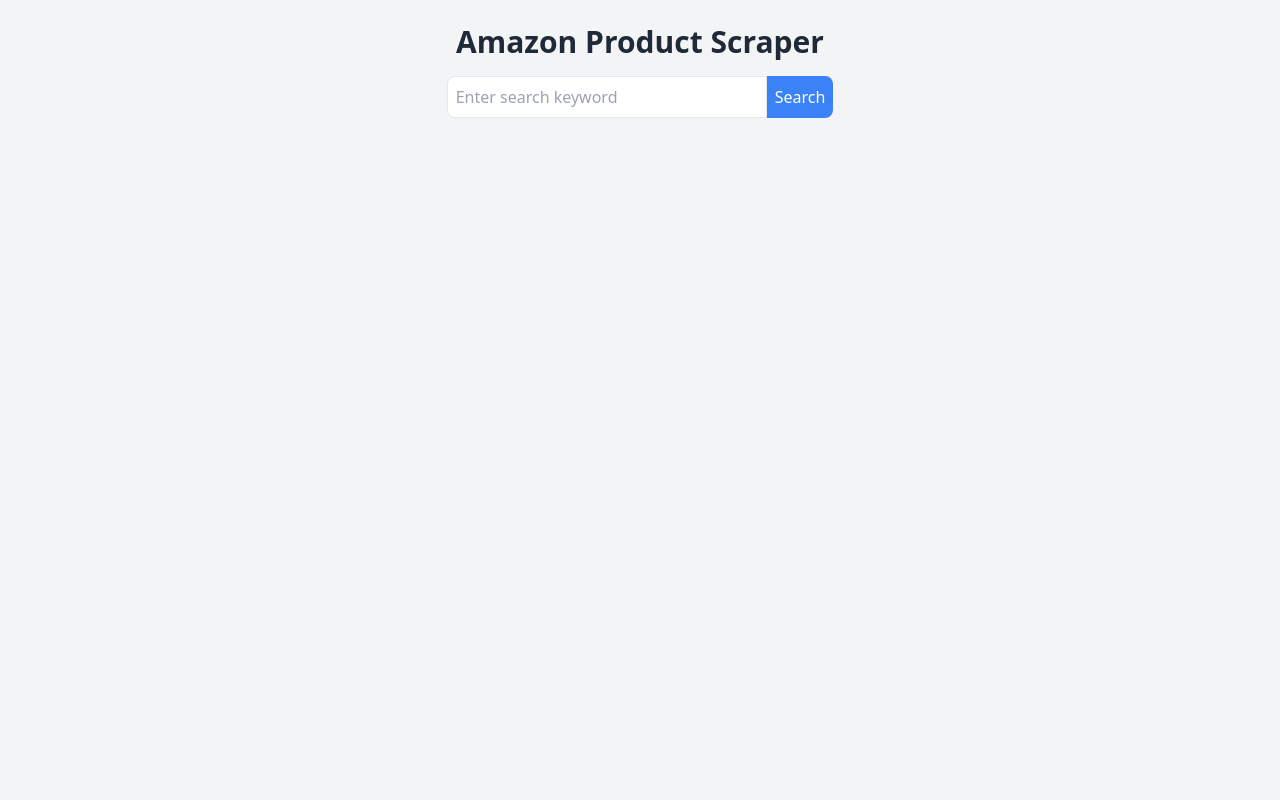
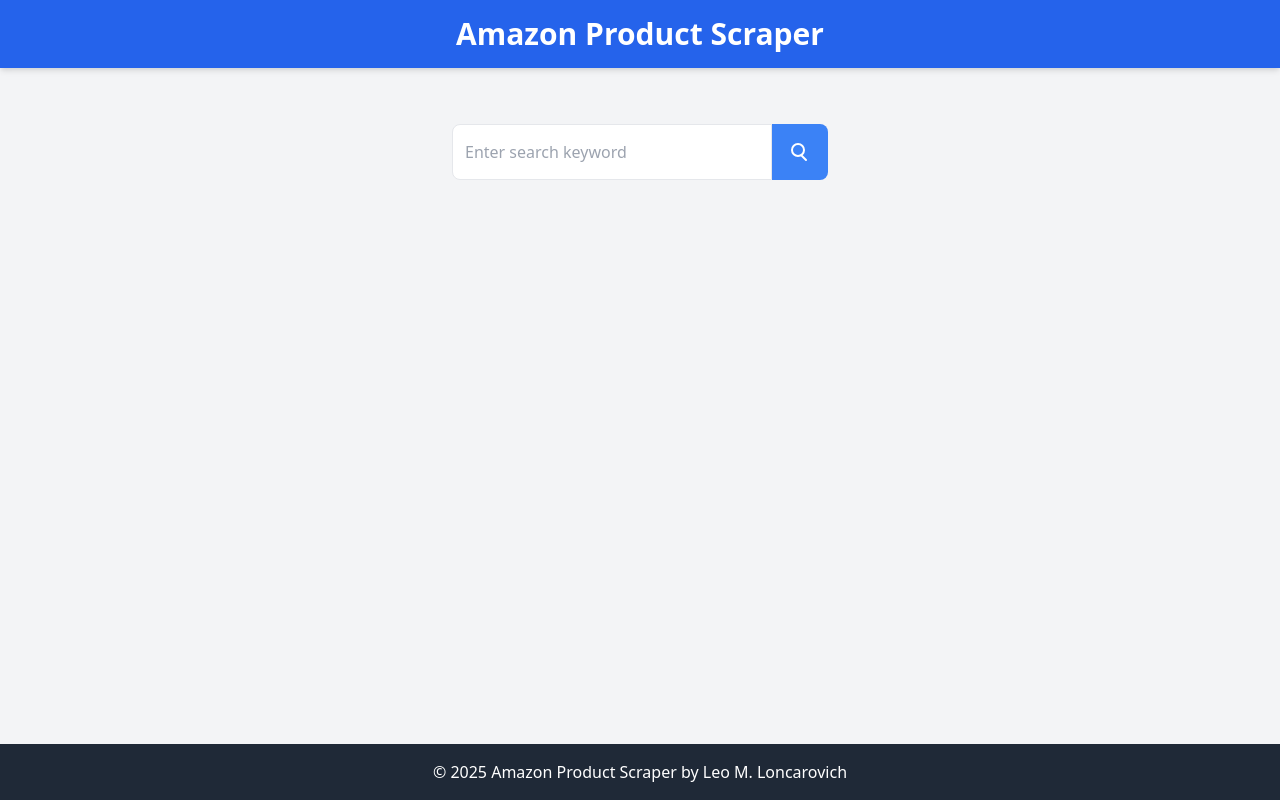
Before and after one commit to leomloncarovich/Amazon-Scraper-Vite, a website built with Vite: page index.html in a window 1280 px wide. Built offline with nearby package versions, Linux system fonts and the light colour scheme.

Commit message:
✨feat: Header and footer created, modification in input and button

```diff
--- a/index.html
+++ b/index.html
@@ -5,20 +5,29 @@
   <title>Amazon Product Scraper</title>
   <link href="https://cdn.jsdelivr.net/npm/tailwindcss@2.2.19/dist/tailwind.min.css" rel="stylesheet">
 </head>
-<body class="bg-gray-100 text-gray-800">
-
-  <div class="container mx-auto p-6">
-    <h1 class="text-3xl font-bold text-center mb-4">Amazon Product Scraper</h1>
-
+<body class="bg-gray-100 text-gray-800 flex flex-col min-h-screen">
+  <header class="bg-blue-600 text-white py-4 shadow-md">
+    <div class="container mx-auto flex justify-center items-center px-6">
+      <h1 class="text-2xl md:text-2xl lg:text-3xl xl:text-3xl font-bold">Amazon Product Scraper</h1>
+    </div>
+  </header>
+  <div class="container mx-auto p-6 mt-8">
     <!-- Input for search -->
     <div class="flex justify-center mb-6">
-      <input id="keywordInput" type="text" placeholder="Enter search keyword" class="border p-2 w-80 rounded-l-lg" />
-      <button id="searchButton" class="bg-blue-500 text-white p-2 rounded-r-lg">Search</button>
+        <input id="keywordInput" type="text" placeholder="Enter search keyword" class="border p-3 w-80 rounded-l-lg focus:ring-1 focus:ring-blue-500 outline-none" />
+        <button id="searchButton" class="bg-blue-500 text-white p-4 rounded-r-lg flex items-center hover:bg-blue-700">
+          <svg xmlns="http://www.w3.org/2000/svg" class="h-6 w-6 text-white" fill="none" viewBox="0 0 24 24" stroke="currentColor">
+            <path stroke-linecap="round" stroke-linejoin="round" stroke-width="2" d="M10 16a6 6 0 1 0 0-12 6 6 0 0 0 0 12zm4 0l4 4"/>
+          </svg>
+        </button>
     </div>
 
     <!-- Search results -->
-    <div id="results" class="grid grid-cols-1 sm:grid-cols-2 md:grid-cols-3 gap-4"></div>
+    <div id="results" class="grid grid-cols-1 sm:grid-cols-1 md:grid-cols-2 lg:grid-cols-2 gap-6"></div>
   </div>
+  <footer class="bg-gray-800 text-white text-center py-4 mt-auto">
+    <p>© 2025 Amazon Product Scraper by Leo M. Loncarovich</p>
+  </footer>
 
   <script src="/src/main.js"></script>
 </body>
```
